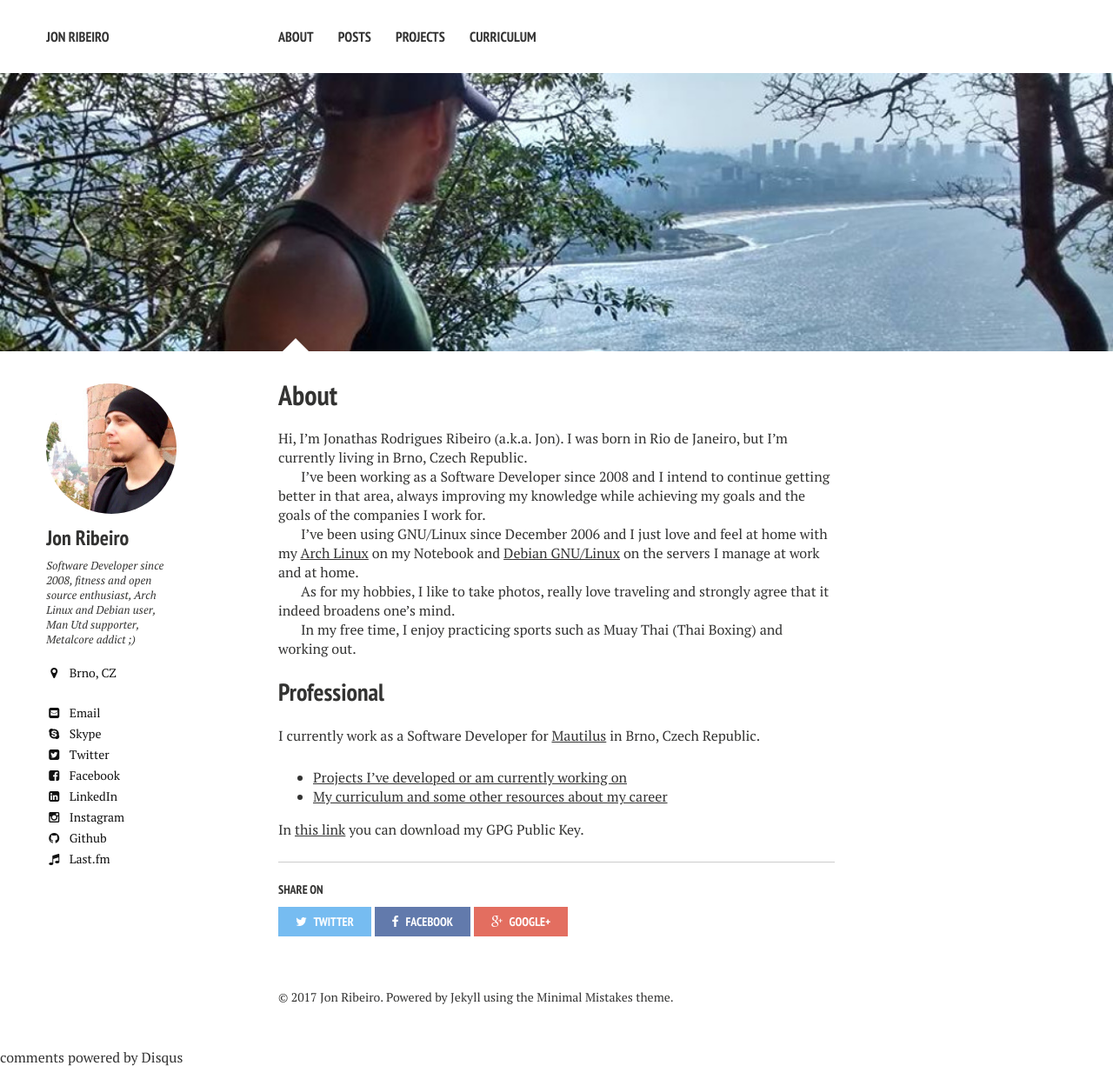
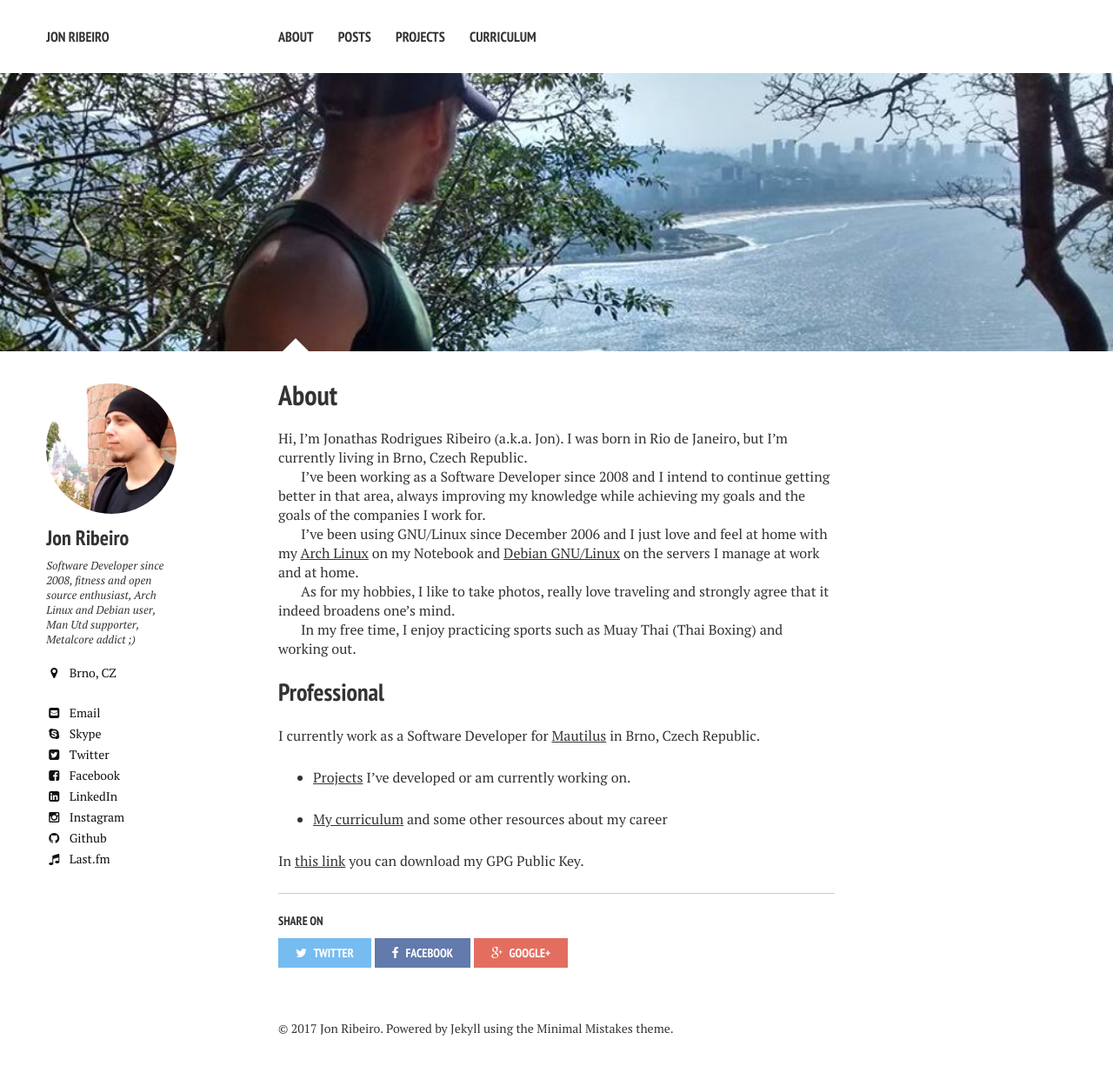
Before and after one commit to jonathas/jonathas.github.io, a Jekyll site: the page built from about/index.md, in a window 1280 px wide. Shown: the whole page at 87% size. Built offline with Jekyll 4.4.1, drawn with Linux system fonts in a browser that asks for light colours; nearby versions of some CDN libraries; comment, search, counter and statistics services are not loaded.

Commit message:
Disabled comments for the about page

```diff
--- a/about/index.md
+++ b/about/index.md
@@ -24,7 +24,8 @@
 
 I currently work as a Software Developer for [Mautilus](http://mautilus.com) in Brno, Czech Republic.
 
-* [Projects I've developed or am currently working on](http://jonathas.com/projects)
-* [My curriculum and some other resources about my career](http://jonathas.com/curriculum-vitae)
+* [Projects](http://jonathas.com/projects) I've developed or am currently working on.
+
+* [My curriculum](http://jonathas.com/curriculum-vitae) and some other resources about my career
 
 In [this link](http://pgp.key-server.io/download/0x0B2EA0253B90C266) you can download my GPG Public Key.
```
Also changed, not shown: other parts of about/index.md (+1 -1 lines).
